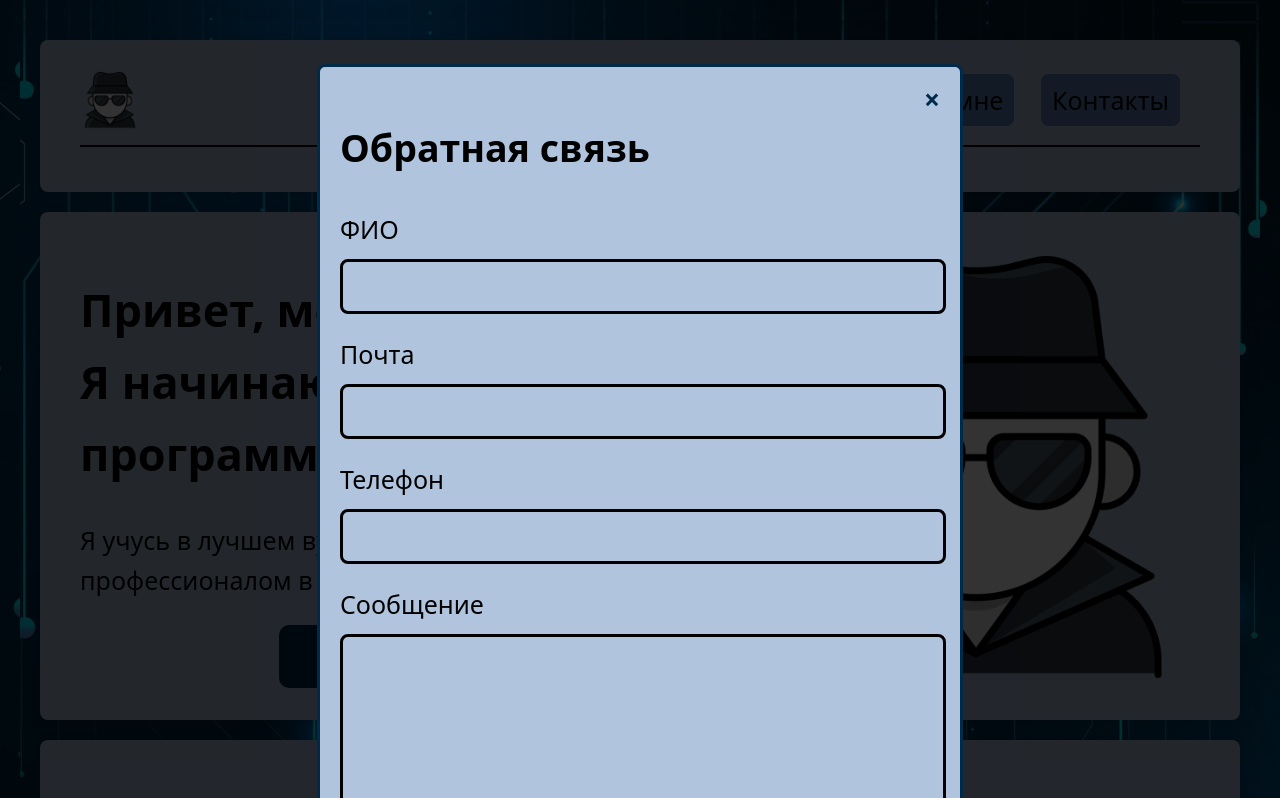
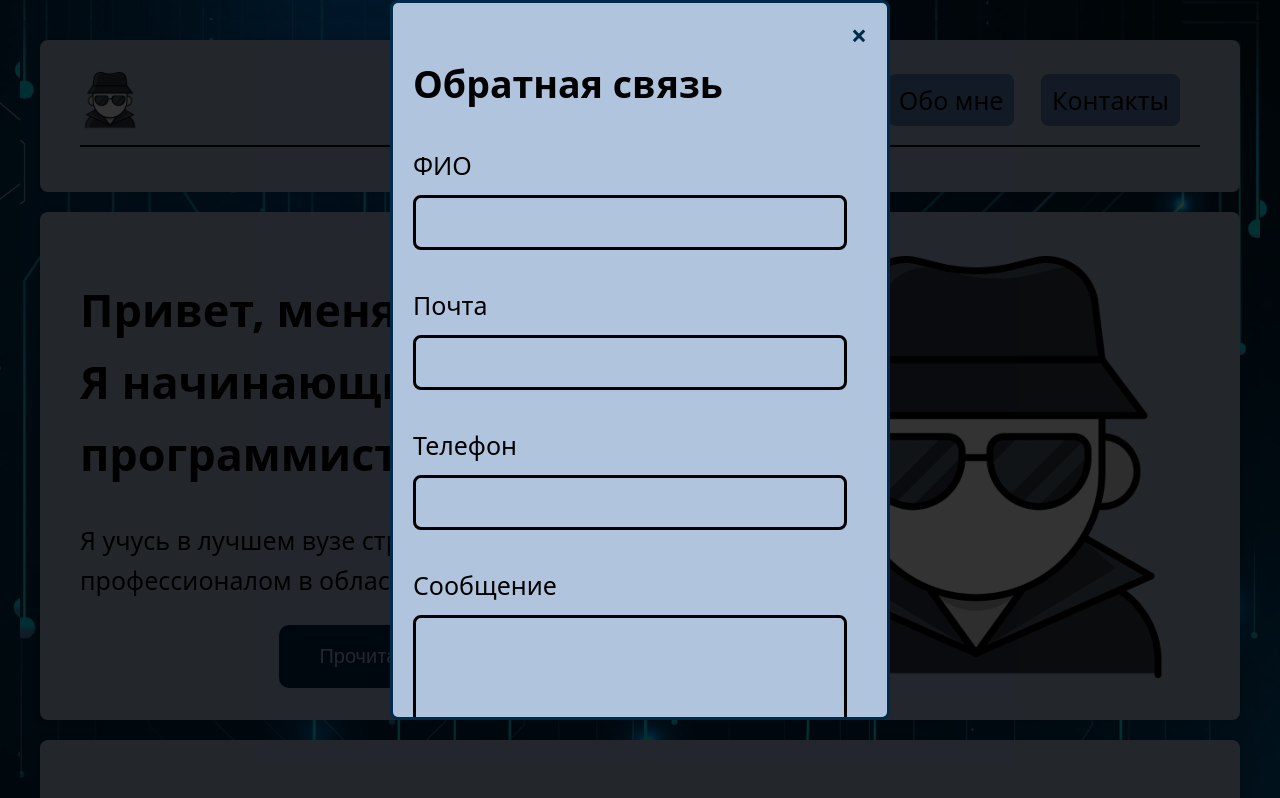
Before and after one commit to SDVadim/Frontend_project_1, a plain HTML site: page index.html in a window 1280 px wide. Both pictures are taken after a click on the link "Контакты". Shown: the top 798 px of the page. Drawn offline with Linux system fonts and the light colour scheme.

```diff
--- a/styles.css
+++ b/styles.css
@@ -428,17 +428,30 @@ nav a.current-page {
     visibility: hidden;
 }
 
-/* Стили для модального окна формы */
+/* Ограничиваем размеры модального окна */
 #feedbackModal .modal-content {
-    max-width: 600px;
+    max-width: 500px; /* Ограничиваем ширину */
+    max-height: 90vh; /* Ограничиваем высоту */
+    overflow-y: auto; /* Добавляем прокрутку, если содержимое превышает высоту */
+    margin: 0 auto; /* Центрируем */
+    padding: 20px; /* Добавляем отступы */
+    box-sizing: border-box; /* Учитываем отступы и границы */
 }
 
-#feedbackModal .contact-form {
-    margin-bottom: 20px;
+/* Исправляем поля формы */
+.contact-form input,
+.contact-form textarea {
+    width: 100%; /* Поля занимают всю ширину контейнера */
+    box-sizing: border-box; /* Учитываем отступы и границы */
+    margin-bottom: 15px; /* Отступ между элементами */
 }
 
-#feedbackModal .contact-form-btn {
-    width: 100%;
+/* Кнопка отправки */
+.contact-form-btn {
+    display: block;
+    width: auto; /* Убираем растягивание кнопки */
+    margin: 20px auto 0; /* Центрируем кнопку */
+    padding: 10px 20px; /* Добавляем отступы */
 }
 
 /* Стили для таймера обратного отсчета */
```
